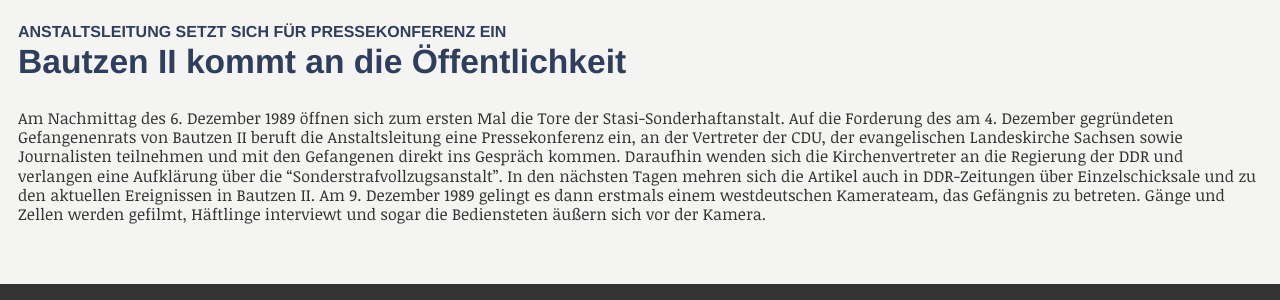
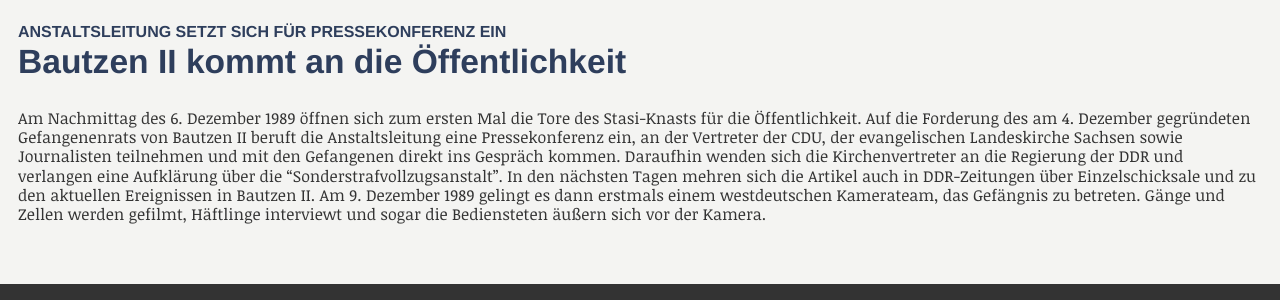
Before and after one commit to nandorocker/bautzen-tour, a Jekyll site: the page built from station-4/_posts/2015-01-07-4_info.md, in a window 1280 px wide and 1369 px high. Shown: the part 785-1085 px from the top of the window. Built offline with Jekyll 4.4.1, drawn with Linux system fonts in a browser that asks for light colours; nearby versions of some CDN libraries.

Commit message:
Update 2015-01-07-4_info.md

```diff
--- a/station-4/_posts/2015-01-07-4_info.md
+++ b/station-4/_posts/2015-01-07-4_info.md
@@ -6,4 +6,4 @@ station: 4
 image: 4_Info_pic
 categories: info
 ---
-Am Nachmittag des 6. Dezember 1989 &ouml;ffnen sich zum ersten Mal die Tore der Stasi-Sonderhaftanstalt. Auf die Forderung des am 4. Dezember gegr&uuml;ndeten Gefangenenrats von Bautzen II beruft die Anstaltsleitung eine Pressekonferenz ein, an der Vertreter der CDU, der evangelischen Landeskirche Sachsen sowie Journalisten teilnehmen und mit den Gefangenen direkt ins Gespr&auml;ch kommen. Daraufhin wenden sich die Kirchenvertreter an die Regierung der DDR und verlangen eine Aufkl&auml;rung &uuml;ber die &ldquo;Sonderstrafvollzugsanstalt&rdquo;. In den n&auml;chsten Tagen mehren sich die Artikel auch in DDR-Zeitungen &uuml;ber Einzelschicksale und zu den aktuellen Ereignissen in Bautzen II. Am 9. Dezember 1989 gelingt es dann erstmals einem westdeutschen Kamerateam, das Gef&auml;ngnis zu betreten. G&auml;nge und Zellen werden gefilmt, H&auml;ftlinge interviewt und sogar die Bediensteten &auml;u&szlig;ern sich vor der Kamera.
+Am Nachmittag des 6. Dezember 1989 &ouml;ffnen sich zum ersten Mal die Tore des Stasi-Knasts für die &Ouml;ffentlichkeit. Auf die Forderung des am 4. Dezember gegr&uuml;ndeten Gefangenenrats von Bautzen II beruft die Anstaltsleitung eine Pressekonferenz ein, an der Vertreter der CDU, der evangelischen Landeskirche Sachsen sowie Journalisten teilnehmen und mit den Gefangenen direkt ins Gespr&auml;ch kommen. Daraufhin wenden sich die Kirchenvertreter an die Regierung der DDR und verlangen eine Aufkl&auml;rung &uuml;ber die &ldquo;Sonderstrafvollzugsanstalt&rdquo;. In den n&auml;chsten Tagen mehren sich die Artikel auch in DDR-Zeitungen &uuml;ber Einzelschicksale und zu den aktuellen Ereignissen in Bautzen II. Am 9. Dezember 1989 gelingt es dann erstmals einem westdeutschen Kamerateam, das Gef&auml;ngnis zu betreten. G&auml;nge und Zellen werden gefilmt, H&auml;ftlinge interviewt und sogar die Bediensteten &auml;u&szlig;ern sich vor der Kamera.
```
